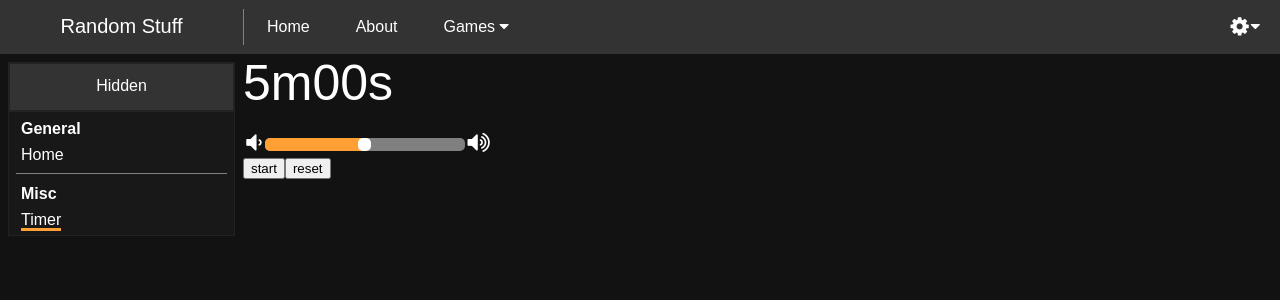
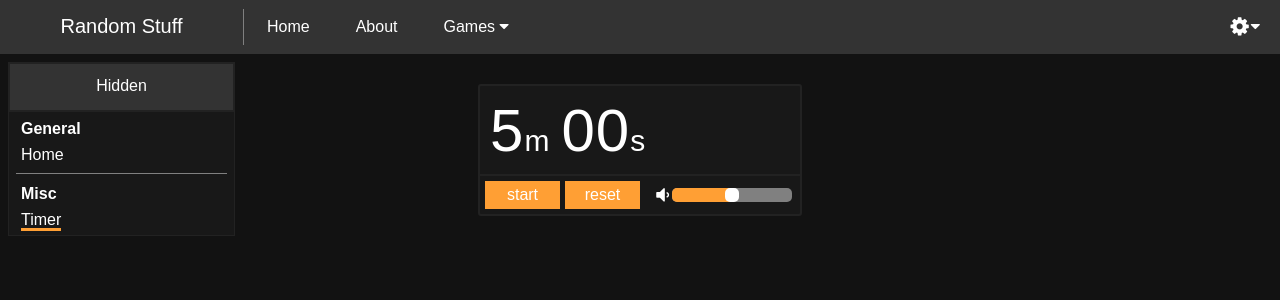
Before and after one commit to OxyFlax/PlutusCalculator, an Angular app: page /hidden/timer in a window 1280 px wide. Shown: the top 300 px of the page. Built offline with nearby package versions, Linux system fonts and the light colour scheme.

Commit message:
addition of a countdown timer

```diff
--- a/src/app/Pages/Games/Ark/Pages/ark-home/ark-home.component.css
+++ b/src/app/Pages/Games/Ark/Pages/ark-home/ark-home.component.css
@@ -56,7 +56,7 @@
     }
 }
 
-@media only screen and (max-width: 1071px) {
+@media only screen and (max-width: 1061px) {
     .contentPageOverride {
         width: calc(100% - 262px);
     }
--- a/src/app/Pages/Games/Maplestory/Pages/maplestory-arcane-symbols/maplestory-arcane-symbols.component.css
+++ b/src/app/Pages/Games/Maplestory/Pages/maplestory-arcane-symbols/maplestory-arcane-symbols.component.css
@@ -69,7 +69,7 @@
     }
 }
 
-@media only screen and (max-width: 872px) {
+@media only screen and (max-width: 862px) {
     .editedGamePageContent {
         width: calc(100% - 262px);
     }
--- a/src/app/Pages/Games/Maplestory/Pages/maplestory-home/maplestory-home.component.css
+++ b/src/app/Pages/Games/Maplestory/Pages/maplestory-home/maplestory-home.component.css
@@ -56,7 +56,7 @@
     }
 }
 
-@media only screen and (max-width: 1071px) {
+@media only screen and (max-width: 1061px) {
     .contentPageOverride {
         width: calc(100% - 262px);
     }
--- a/src/app/Pages/Games/Overwatch/Pages/overwatch-home/overwatch-home.component.css
+++ b/src/app/Pages/Games/Overwatch/Pages/overwatch-home/overwatch-home.component.css
@@ -56,7 +56,7 @@
     }
 }
 
-@media only screen and (max-width: 1071px) {
+@media only screen and (max-width: 1061px) {
     .contentPageOverride {
         width: calc(100% - 262px);
     }
--- /dev/null
+++ b/src/app/Pages/hidden/models/audioType.ts
@@ -0,0 +1,4 @@
+export enum AudioType {
+    Full = 0,
+    Preview = 1
+  }
--- a/src/app/Pages/hidden/pages/hidden-home/hidden-home.component.css
+++ b/src/app/Pages/hidden/pages/hidden-home/hidden-home.component.css
@@ -56,7 +56,7 @@
     }
 }
 
-@media only screen and (max-width: 1071px) {
+@media only screen and (max-width: 1061px) {
     .contentPageOverride {
         width: calc(100% - 262px);
     }
--- a/src/app/Pages/hidden/pages/hidden-timer/hidden-timer.component.css
+++ b/src/app/Pages/hidden/pages/hidden-timer/hidden-timer.component.css
@@ -1,30 +1,48 @@
-/* start of range slider size css */
-input[type="range"] {
-    width: 200px;
-    height: 13px;
-    margin: 0px 3px 2px 3px;
+.timerWrapper {
+    width: 324px;
+    min-height: calc(100vh - 72px);
+    margin: 0 auto;
+    margin-top: 8px;
 }
 
-::-webkit-slider-thumb {
-    width: 13px;
-    height: 13px;
+.timer {
+    position: relative;
+    width: 320px;
+    height: 128px;
+    margin: 30px auto 0px auto;
+    border: 2px solid var(--game-page-border-color);
+    border-radius: 3px;
+    background-color: var(--game-page-background-color);
 }
 
-::-moz-range-track {
-    height: 13px;
+.timer button {
+    background-color: var(--game-page-accent-color);
+    border: none;
+    color: #FFFFFF;
+    padding: 5px 10px 5px 10px;
+    text-align: center;
+    font-size: 16px;
+    width: 75px;
+    margin: 0px 5px 0px 0px;
+    outline:none;
+    float: left;
 }
 
-::-moz-range-thumb {
-    height: 13px;
-    width: 13px;
+.controls {
+    position: absolute;
+    bottom: 0px;
+    margin: 0px 5px 5px 5px;
 }
-/* end of range slider size css */
 
-.timeOutput {
-    font-size: 50px;
+.customSeparator {
+    width: 100%;
+    height: 0px;
+    margin: 0px;
+    border-bottom: 2px solid var(--game-page-border-color);
 }
 
 #timeInput {
+    position: absolute;
     width: 0px;
     height: 0px;
     opacity: 0;
@@ -36,20 +54,38 @@ input[type="range"] {
 
 .volume {
     overflow: hidden;
-    margin:0;
-    height: 28px;
-    width: 250px;
-    text-align: center;
+    margin: 4px 0px 0px 11px;
+    height: 24px;
+    width: 139px;
+    text-align: right;
+    float: left;
 }
 
 .volumeSlider {
     display: inline-block;
-    margin-bottom: 3px;
 }
 
 i {
     display: inline-block;
-    font-size: 24px;
+    font-size: 20px;
+}
+
+.timeOutput {
+    margin: 10px 0px 9px 10px;
+}
+
+.digit {
+    font-size: 60px;
+    border-right: 1px solid transparent;
+}
+
+.inputMarker {
+    border-right: 1px solid white;
+}
+
+.sepatrator {
+    font-size: 30px;
+    margin-right: 12px;
 }
 
 .noselect {
@@ -60,3 +96,39 @@ i {
     -ms-user-select: none; /* Internet Explorer/Edge */
     user-select: none; /* Non-prefixed version, currently supported by Chrome and Opera */
   }
+
+/* start of range slider size css */
+input[type="range"] {
+    width: 120px;
+    height: 14px;
+    margin: 0px 3px 2px 3px;
+}
+
+::-webkit-slider-thumb {
+    width: 14px;
+    height: 14px;
+}
+
+::-moz-range-track {
+    height: 14px;
+}
+
+::-moz-range-thumb {
+    height: 14px;
+    width: 14px;
+}
+/* end of range slider size css */
+
+@media only screen and (max-width: 826px) {
+    .timerWrapper {
+        float: left;
+        margin: unset;
+        margin-left: 9px;
+    }
+}
+
+@media only screen and (max-width: 800px) {
+    .timerWrapper {
+        width: 100%;
+    }
+}
--- a/src/app/Pages/hidden/pages/hidden-timer/hidden-timer.component.html
+++ b/src/app/Pages/hidden/pages/hidden-timer/hidden-timer.component.html
@@ -1,23 +1,29 @@
 <app-hidden-side-navigation></app-hidden-side-navigation>
+<div class="timerWrapper">
+    <div class="timer">
         <div class="timeOutput noselect" (click)="focusInput()" (clickOutside)="focusOut()">
-    <!-- on click focus the input box -->
-    <span *ngIf="timeInputFocussed || timeOutputString.charAt(0) != '0'">{{ timeOutputString.charAt(0) }}</span>
-    <span *ngIf="timeInputFocussed || timeOutputString.charAt(1) != '0' || timeOutputString.charAt(0) != '0'">{{ timeOutputString.charAt(1) }}</span>
-    <span *ngIf="timeInputFocussed || timeOutputString.charAt(1) != '0' || timeOutputString.charAt(0) != '0'">h</span>
-    <span *ngIf="timeInputFocussed || timeOutputString.charAt(2) != '0'">{{ timeOutputString.charAt(2) }}</span>
-    <span *ngIf="timeInputFocussed || timeOutputString.charAt(2) != '0' || timeOutputString.charAt(3) != '0'">{{ timeOutputString.charAt(3) }}</span>
-    <span *ngIf="timeInputFocussed || timeOutputString.charAt(2) != '0' || timeOutputString.charAt(3) != '0'">m</span>
-    <span *ngIf="timeInputFocussed || timeOutputString.charAt(3) != '0'">{{ timeOutputString.charAt(4) }}</span>
-    <span>{{ timeOutputString.charAt(5) }}</span>
-    <span>s</span>
+            <span class="digit" *ngIf="timeInputFocussed || timeOutputString.charAt(0) != '0'">{{ timeOutputString.charAt(0) }}</span>
+            <span class="digit" *ngIf="timeInputFocussed || timeOutputString.charAt(1) != '0' || timeOutputString.charAt(0) != '0'">{{ timeOutputString.charAt(1) }}</span>
+            <span class="sepatrator" *ngIf="timeInputFocussed || timeOutputString.charAt(1) != '0' || timeOutputString.charAt(0) != '0'">h</span>
+            <span class="digit" *ngIf="timeInputFocussed || timeOutputString.charAt(2) != '0' || timeOutputString.charAt(0) != '0' || timeOutputString.charAt(1) != '0'">{{ timeOutputString.charAt(2) }}</span>
+            <span class="digit" *ngIf="timeInputFocussed || timeOutputString.charAt(3) != '0' || timeOutputString.charAt(0) != '0' || timeOutputString.charAt(1) != '0' || timeOutputString.charAt(2) != '0'">{{ timeOutputString.charAt(3) }}</span>
+            <span class="sepatrator" *ngIf="timeInputFocussed || timeOutputString.charAt(2) != '0' || timeOutputString.charAt(0) != '0' || timeOutputString.charAt(1) != '0' || timeOutputString.charAt(3) != '0'">m</span>
+            <span class="digit" *ngIf="timeInputFocussed || timeOutputString.charAt(4) != '0' || timeOutputString.charAt(0) != '0' || timeOutputString.charAt(1) != '0' || timeOutputString.charAt(2) != '0' || timeOutputString.charAt(3) != '0'">{{ timeOutputString.charAt(4) }}</span>
+            <span [ngClass]="{'digit': true, 'inputMarker': timeInputFocussed}">{{ timeOutputString.charAt(5) }}</span>
+            <span class="sepatrator">s</span>
         </div>
         <input #inputField name="timeInput" id="timeInput" type="number" [(ngModel)]="timeInput" (input)="timeInputHandler($event)" (keyup.enter)="focusOut()">
+        <div class="customSeparator"></div>
+        <div class="controls">
+            <button *ngIf="timerMessage != 'ok'" (click)="startStopButton()">{{ timerMessage }}</button>
+            <button *ngIf="timerMessage == 'ok'" (click)="stopAudio()">{{ timerMessage }}</button>
+            <button (click)="resetTimer()">reset</button>
             <div class="volume">
                 <i class="fa fa-volume-down fa-lm"></i>
                 <div class="volumeSlider">
                     <input type="range" [(ngModel)]="volume" min="0" max="1" step="0.01" (mouseup)="updateVolume()">
                 </div>
-    <i class="fa fa-volume-up fa-lm"></i>
             </div>
-<button (click)="startStopTimer()">start</button>
-<button (click)="resetTimer()">reset</button>
+        </div>
+    </div>
+</div>
--- a/src/app/Pages/hidden/pages/hidden-timer/hidden-timer.component.ts
+++ b/src/app/Pages/hidden/pages/hidden-timer/hidden-timer.component.ts
@@ -1,4 +1,6 @@
 import { Component, OnInit, ViewChild, ElementRef, OnDestroy } from '@angular/core';
+import { Title } from '@angular/platform-browser';
+import { AudioType } from '../../models/audioType';
 
 @Component({
   selector: 'app-hidden-timer',
@@ -22,14 +24,13 @@ export class HiddenTimerComponent implements OnInit, OnDestroy {
   totalMilliseconds: number = 300000;
   startTimeEpoch: number;
   timer: any;
+  timerMessage: string = "start";
 
 
-  constructor() {
+  constructor(private titleService: Title) {
   }
 
   ngOnInit() {
-    this.audio.src = "assets/hidden/timer/oof.mp3";
-
     // load in saved volume
     this.volume = localStorage.getItem('theme') ? JSON.parse(localStorage.getItem("siteVolume")) : 0.5;
     this.audio.volume = this.volume;
@@ -39,6 +40,7 @@ export class HiddenTimerComponent implements OnInit, OnDestroy {
     if (this.timer) {
       clearInterval(this.timer);
     }
+    this.titleService.setTitle("Random Stuff");
   }
 
   updateVolume() {
@@ -46,9 +48,27 @@ export class HiddenTimerComponent implements OnInit, OnDestroy {
     this.audio.volume = this.volume;
     // save the volume
     localStorage.setItem("siteVolume", JSON.stringify(this.volume));
-    // reset the time incase it is currently being played
+    // play the audio so the user can test the selected volume
+    this.playAudio(AudioType.Preview);
+
+  }
+
+  playAudio(type: AudioType) {
+    if(type == AudioType.Preview) {
+      this.audio.src = "assets/hidden/timer/PreviewSound.mp3";
+    }
+
+    if(type == AudioType.Full) {
+      this.audio.src = "assets/hidden/timer/FullSound.mp3";
+    }
+
+    // reset the time incase it is currently being played or has progress after being paused
     this.audio.currentTime = 0;
     this.audio.play();
+  }
+
+  stopAudio() {
+    this.audio.pause();
   }
 
   timeInputHandler(event: any) {
@@ -57,7 +77,7 @@ export class HiddenTimerComponent implements OnInit, OnDestroy {
 
     // reset output vars and exit out the method if there is no value present
     if (event.data == null && event.target.value != 1) {
-      if(event.inputType != "deleteContentBackward") {
+      if (event.inputType != "deleteContentBackward") {
         return;
       }
     }
@@ -75,7 +95,7 @@ export class HiddenTimerComponent implements OnInit, OnDestroy {
     }
 
     // prevents the output values from displaying null;
-    if(this.timeInput == null) {
+    if (this.timeInput == null) {
       this.timeInput = 0;
     }
 
@@ -93,11 +113,18 @@ export class HiddenTimerComponent implements OnInit, OnDestroy {
   focusInput() {
     this.inputField.nativeElement.focus();
     this.timeInputFocussed = true;
+    this.setCursorToTheEnd();
+    this.timerMessage = "start";
+
+    if (this.timer) {
+      this.titleService.setTitle("Random Stuff");
+      this.stopTimer();
+    }
   }
 
-  focusOut(){
+  focusOut() {
     // no need to do any of this if the element already isn't focussed
-    if(!this.timeInputFocussed) {
+    if (!this.timeInputFocussed) {
       return;
     }
     this.inputField.nativeElement.blur();
@@ -106,30 +133,30 @@ export class HiddenTimerComponent implements OnInit, OnDestroy {
     this.calculateActualTime();
   }
 
-  calculateActualTime(){
+  calculateActualTime() {
     // if the timeoutputstring isn't dirty aka it hasn't been edited by the user, exit the function since the h m s & ms are still correct
-    if(!this.timeOutputStringIsDirty) {
+    if (!this.timeOutputStringIsDirty) {
       return;
     }
 
-    this.hours = parseInt(this.timeOutputString.substr(0,2));
-    this.minutes = parseInt(this.timeOutputString.substr(2,2));
-    this.seconds = parseInt(this.timeOutputString.substr(4,2));
+    this.hours = parseInt(this.timeOutputString.substr(0, 2));
+    this.minutes = parseInt(this.timeOutputString.substr(2, 2));
+    this.seconds = parseInt(this.timeOutputString.substr(4, 2));
 
     // limits the amount of seconds to not exceed a minute
-    if(this.seconds >= 60) {
+    if (this.seconds >= 60) {
       this.seconds = this.seconds % 60;
       this.minutes++
     }
 
     // limits the amount of minutes to not exceed an hour
-    if(this.minutes >= 60) {
+    if (this.minutes >= 60) {
       this.minutes = this.minutes % 60;
       this.hours++
     }
 
     // if the amount of hours exceeds 99 the countdown vars are set to their max supported value
-    if(this.hours > 99) {
+    if (this.hours > 99) {
       this.hours = 99;
       this.minutes = 59;
       this.seconds = 59;
@@ -146,62 +173,131 @@ export class HiddenTimerComponent implements OnInit, OnDestroy {
     this.timeOutputStringIsDirty = false;
   }
 
-  startStopTimer() {
+  startStopButton() {
     // this will only run if the user edited the input value so it doesn't pose a problem for restarting the timer
     this.calculateActualTime();
 
-    // if for somereason it is still running clear it to make sure
-    clearInterval(this.timer);
+    // stopping of the timer if its active;
+    if (this.timer) {
+      this.titleService.setTitle("Random Stuff");
+      this.stopTimer();
+    } else {
+      this.startTimer();
+    }
+  }
+
+  startTimer() {
+    // this prevents restarting the timer with effectively 0 seconds once it has finished
+    if (this.totalMilliseconds == 0) {
+      return;
+    }
+
     var date = new Date();
-    this.startTimeEpoch = date.getTime() - 1000;
+    this.startTimeEpoch = date.getTime();
     var endTime = this.startTimeEpoch + this.totalMilliseconds;
 
+    this.timerMessage = "stop";
     this.calculateAndOutPutTime(endTime - new Date().getTime());
 
     this.timer = setInterval(() => {
       var distance = endTime - new Date().getTime();
       this.calculateAndOutPutTime(distance);
       if (distance <= 0) {
-        // stop the timer
-        clearInterval(this.timer);
-        // TODO: move this and some other needed things into a seperate method to call playSound();
-        this.audio.play();
+        this.stopTimer();
+        // play end sound
+        this.playAudio(AudioType.Full);
+        this.timerMessage = "ok";
       }
     }, 1000);
+  }
 
-    //start timer obv
-    // TODO's:
-    // DONE track the epoch start time for the timer.
-    // DONE countdown to the current epoch time + the var previously mentioned (this is to ensure the timer doesn't drift off due to small ms differences between setintervals)
+  stopTimer() {
+    clearInterval(this.timer);
+    this.timer = undefined;
 
-    // updating outputstring
-    // TODO's:
-    // ensure the timeInput var is updated accordingly incase the user stops the timer and decides to edit the value
-
-    //stopping timer logic
-    // TODO's:
-    // when stopping grab the current epoch time
-    // subtract the current epoch time from the start epoch time
-    // subtract the difference of those 2 epoch times from the total miliseconds to countdown
-    // this ensures the timer can be restarted with the new miliseconds var inmind
+    var endTimeEpoch = new Date().getTime();
+    var elapsedMilliseconds = Math.round((endTimeEpoch - this.startTimeEpoch) / 1000) * 1000
+    this.totalMilliseconds = this.totalMilliseconds - (elapsedMilliseconds);
   }
 
   resetTimer() {
-    //reset the displayed values to the saved h m s & reset the timeinput var
+    if (this.timer) {
+      this.stopTimer();
+    }
+
+    this.timerMessage = "start";
+    this.titleService.setTitle("Random Stuff");
+    // incase it is playing when the user clicks on reset
+    this.stopAudio();
+
+    // restore values for restarting the timer
+    this.timeOutputString = this.hours.toString().padStart(2, "0") + this.minutes.toString().padStart(2, "0") + this.seconds.toString().padStart(2, "0");
+    this.timeInput = parseInt(this.timeOutputString);
+    this.totalMilliseconds = ((this.hours * 60 * 60) + (this.minutes * 60) + this.seconds) * 1000;
   }
 
   calculateAndOutPutTime(distance: number) {
     if (distance < 0) {
       distance = 0;
+    } else {
+      // +50ms to prevent visual timer skipping due to 1-2 millisecond differences between the triggering (like: 2999 -> 3001 -> 2998)
+      distance = distance + 50;
     }
-    // +50ms to prevent visual timer skipping due to 1-2 millisecond differences between the triggering
-    distance = distance + 50;
 
-    var hours = Math.floor((distance % (1000 * 60 * 60 * 24)) / (1000 * 60 * 60));
+    var hours = Math.floor((distance / (1000 * 60 * 60)));
     var minutes = Math.floor((distance % (1000 * 60 * 60)) / (1000 * 60));
     var seconds = Math.floor((distance % (1000 * 60)) / 1000);
 
     this.timeOutputString = hours.toString().padStart(2, "0") + minutes.toString().padStart(2, "0") + seconds.toString().padStart(2, "0");
     this.timeInput = parseInt(this.timeOutputString);
+
+    this.outputPageTitle(hours, minutes, seconds, distance);
+  }
+
+  outputPageTitle(hours: number, minutes: number, seconds: number, distance: number) {
+    if(distance != 0) {
+      var outputString = "";
+      if(hours != 0) {
+        outputString += hours.toString() + "h ";
+        outputString += minutes.toString().padStart(2, "0") + "m ";
+        outputString += seconds.toString().padStart(2, "0") + "s";
+        this.titleService.setTitle(outputString);
+        return;
+      }
+
+      if(minutes != 0) {
+        outputString += minutes.toString().padStart(2, "0") + "m ";
+        outputString += seconds.toString().padStart(2, "0") + "s";
+        this.titleService.setTitle(outputString);
+        return;
+      }
+
+      this.titleService.setTitle(seconds + "s");
+    } else {
+      this.titleService.setTitle("It's over");
+    }
+  }
+
+  setCursorToTheEnd() {
+    // If this function exists... (IE 9+)
+    if (this.inputField.nativeElement.setSelectionRange) {
+
+      // Double the length because Opera is inconsistent about whether a carriage return is one character or two.
+      var len = this.timeInput.toString().length * 2;
+
+      // Timeout seems to be required for Blink
+      setTimeout(() => {
+        // temporarily change the type to text because type number doesn't support setSelectionRange
+        this.inputField.nativeElement.type = "text";
+        this.inputField.nativeElement.setSelectionRange(len, len);
+        this.inputField.nativeElement.type = "number";
+      }, 1);
+
+    } else {
+
+      // As a fallback, replace the contents with itself
+      // Doesn't work in Chrome, but Chrome supports setSelectionRange
+      this.timeInput = this.timeInput
+    }
   }
 }
--- a/src/styles.css
+++ b/src/styles.css
@@ -342,7 +342,7 @@ input[type="range"]:hover {
     /* end of game page content css */
 }
 
-@media only screen and (max-width: 1401px) {
+@media only screen and (max-width: 1391px) {
     /* start of game page content css */
     .gamePageContent {
         width: calc(100% - 262px);
@@ -399,7 +399,8 @@ input[type="range"]:hover {
 
 /* start of scrollbar styling */
 ::-webkit-scrollbar {
-    width: 10px;
+    width: 0;
+    height: 0;
   }
 
   /* Track */
@@ -416,4 +417,10 @@ input[type="range"]:hover {
   ::-webkit-scrollbar-thumb:hover {
     background: var(--scrollbar-thumb-hover-color);
   }
+
+html {
+    overflow-y: scroll;
+    scrollbar-width: none; /* Firefox */
+    -ms-overflow-style: none;  /* Internet Explorer 10+ */
+}
 /* end of scrollbar styling */
```
Also changed, not shown: src/app/Pages/Games/Overwatch/Pages/overwatch-random-hero-selector/overwatch-random-hero-selector.component.css (+5 -3 lines), 2 other files (tests, documents, lock files or other folders). Lines whose indentation alone changed are shown as unchanged.
